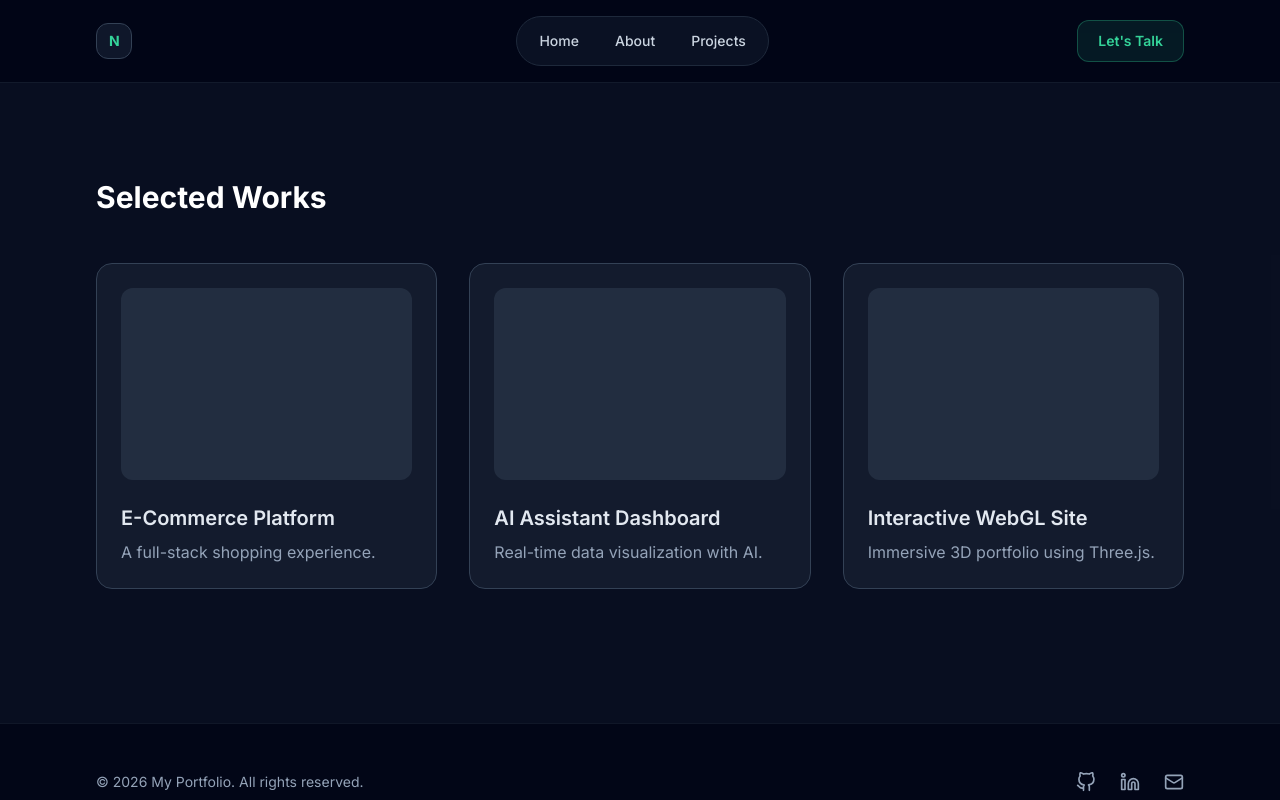
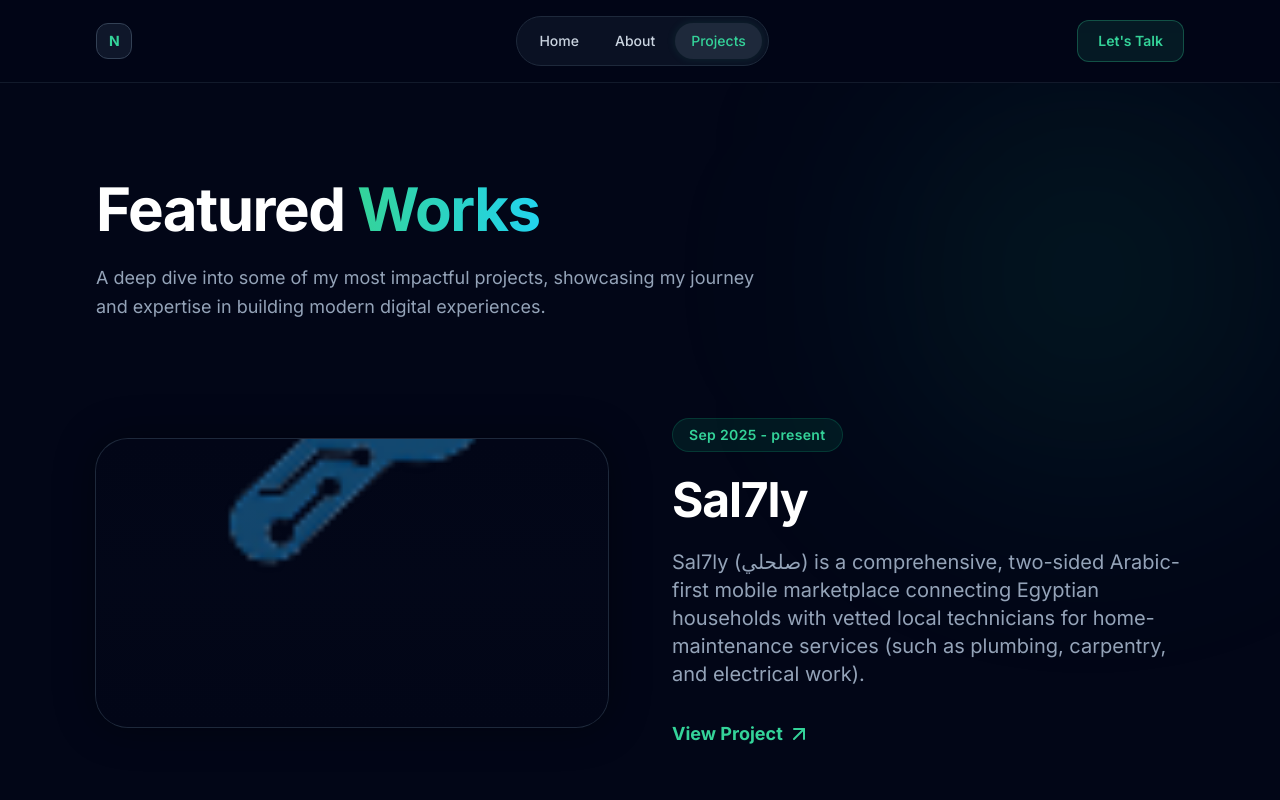
Before and after one commit to Nouh1408/Portfolio, a React app: page /projects in a window 1280 px wide. Shown: the top 800 px of the page. Built offline with nearby package versions, Linux system fonts and the light colour scheme; the HTML template or start-up script is replaced by a standard one.

Commit message:
feat: implement portfolio structure with navigation, footer, project listing, and project data management

```diff
--- a/src/App.jsx
+++ b/src/App.jsx
@@ -1,11 +1,22 @@
 import { Mail } from "lucide-react";
-import { Link, Outlet } from "react-router-dom";
+import { Link, Outlet, useLocation } from "react-router-dom";
 
 const GithubIcon = (props) => <svg viewBox="0 0 24 24" fill="none" stroke="currentColor" strokeWidth="2" strokeLinecap="round" strokeLinejoin="round" {...props}><path d="M9 19c-5 1.5-5-2.5-7-3m14 6v-3.87a3.37 3.37 0 0 0-.94-2.61c3.14-.35 6.44-1.54 6.44-7A5.44 5.44 0 0 0 20 4.77 5.07 5.07 0 0 0 19.91 1S18.73.65 16 2.48a13.38 13.38 0 0 0-7 0C6.27.65 5.09 1 5.09 1A5.07 5.07 0 0 0 5 4.77a5.44 5.44 0 0 0-1.5 3.78c0 5.42 3.3 6.61 6.44 7A3.37 3.37 0 0 0 9 18.13V22"></path></svg>;
 const LinkedinIcon = (props) => <svg viewBox="0 0 24 24" fill="none" stroke="currentColor" strokeWidth="2" strokeLinecap="round" strokeLinejoin="round" {...props}><path d="M16 8a6 6 0 0 1 6 6v7h-4v-7a2 2 0 0 0-2-2 2 2 0 0 0-2 2v7h-4v-7a6 6 0 0 1 6-6z"></path><rect x="2" y="9" width="4" height="12"></rect><circle cx="4" cy="4" r="2"></circle></svg>;
 
 
 function Navbar() {
+  const location = useLocation();
+
+  const getLinkClass = (path) => {
+    const isActive = location.pathname === path;
+    return `rounded-full px-4 py-2 text-sm font-medium transition-all ${
+      isActive
+        ? "bg-slate-800 text-emerald-400 shadow-[0_0_10px_rgba(52,211,153,0.1)]"
+        : "text-slate-300 hover:bg-slate-800 hover:text-emerald-400"
+    }`;
+  };
+
   return (
     <nav className="sticky top-0 z-50 border-b border-slate-800/60 bg-slate-950/80 px-6 py-4 backdrop-blur-xl lg:px-24">
   <div className="mx-auto flex max-w-7xl items-center justify-between">
@@ -20,24 +31,15 @@ function Navbar() {
     </Link>
 
     <div className="hidden items-center gap-1 rounded-full border border-slate-800 bg-slate-900/70 p-1.5 md:flex">
-      <Link
-        to="/"
-        className="rounded-full px-4 py-2 text-sm font-medium text-slate-300 transition-all hover:bg-slate-800 hover:text-emerald-400"
-      >
+      <Link to="/" className={getLinkClass("/")}>
         Home
       </Link>
 
-      <Link
-        to="/about"
-        className="rounded-full px-4 py-2 text-sm font-medium text-slate-300 transition-all hover:bg-slate-800 hover:text-emerald-400"
-      >
+      <Link to="/about" className={getLinkClass("/about")}>
         About
       </Link>
 
-      <Link
-        to="/projects"
-        className="rounded-full px-4 py-2 text-sm font-medium text-slate-300 transition-all hover:bg-slate-800 hover:text-emerald-400"
-      >
+      <Link to="/projects" className={getLinkClass("/projects")}>
         Projects
       </Link>
     </div>
--- a/src/Projects.jsx
+++ b/src/Projects.jsx
@@ -1,32 +1,74 @@
+import { projects } from "./data/data";
+import { ArrowUpRight } from "lucide-react";
+
 export default function Projects() {
-  const projects = [
-    { title: "E-Commerce Platform", desc: "A full-stack shopping experience." },
-    {
-      title: "AI Assistant Dashboard",
-      desc: "Real-time data visualization with AI.",
-    },
-    {
-      title: "Interactive WebGL Site",
-      desc: "Immersive 3D portfolio using Three.js.",
-    },
-  ];
+  return (
+    <section className="px-8 py-24 lg:px-24 min-h-[80vh] relative overflow-hidden flex-grow flex flex-col justify-center">
+      {/* Background elements */}
+      <div className="absolute top-0 right-0 w-96 h-96 bg-emerald-500/10 blur-[120px] rounded-full pointer-events-none -z-10"></div>
+      <div className="absolute bottom-0 left-0 w-96 h-96 bg-cyan-500/10 blur-[120px] rounded-full pointer-events-none -z-10"></div>
 
-  return (
-    <section className="px-8 py-24 lg:px-24 bg-slate-900/50 min-h-[80vh]">
-      <h2 className="text-3xl font-bold mb-12 text-white">Selected Works</h2>
-      <div className="grid grid-cols-1 md:grid-cols-2 lg:grid-cols-3 gap-8">
+      <div className="max-w-6xl mx-auto w-full">
+        <div className="mb-16 lg:mb-24 text-center lg:text-left">
+          <h2 className="text-4xl md:text-6xl font-extrabold text-white mb-6 tracking-tight">
+            Featured <span className="text-transparent bg-clip-text bg-gradient-to-r from-emerald-400 to-cyan-400">Works</span>
+          </h2>
+          <p className="text-lg text-slate-400 max-w-2xl mx-auto lg:mx-0 leading-relaxed">
+            A deep dive into some of my most impactful projects, showcasing my journey and expertise in building modern digital experiences.
+          </p>
+        </div>
+
+        <div className="flex flex-col gap-16 lg:gap-32">
           {projects.map((p, idx) => (
             <div
-            key={idx}
-            className="group p-6 bg-slate-800/50 border border-slate-700 rounded-2xl hover:border-emerald-500/50 hover:bg-slate-800 transition-all cursor-pointer"
+              key={p.id}
+              className={`flex flex-col ${idx % 2 === 1 ? 'lg:flex-row-reverse' : 'lg:flex-row'} gap-8 lg:gap-16 items-center group`}
             >
-            <div className="h-48 mb-6 bg-slate-700/50 rounded-xl group-hover:scale-[1.02] transition-transform duration-300"></div>
-            <h3 className="text-xl font-semibold text-slate-200 group-hover:text-emerald-400 transition-colors">
+              {/* Image Section */}
+              <div className="w-full lg:w-1/2 aspect-[4/3] lg:aspect-video rounded-[2rem] overflow-hidden relative shadow-[0_0_40px_rgba(0,0,0,0.4)] ring-1 ring-slate-800 group-hover:ring-emerald-500/40 transition-all duration-500">
+                {p.image ? (
+                  <img
+                    src={p.image}
+                    alt={p.title}
+                    className="w-full h-full object-cover group-hover:scale-105 transition-transform duration-700 ease-out"
+                  />
+                ) : (
+                  <div className="w-full h-full bg-slate-800/40 flex items-center justify-center text-slate-600">
+                    <span className="text-lg font-medium">Image coming soon</span>
+                  </div>
+                )}
+                <div className="absolute inset-0 bg-gradient-to-t from-slate-950 via-slate-900/10 to-transparent opacity-60 group-hover:opacity-30 transition-opacity duration-500 pointer-events-none"></div>
+              </div>
+
+              {/* Text Section */}
+              <div className="w-full lg:w-1/2 flex flex-col justify-center space-y-6">
+                <div className="inline-flex items-center px-4 py-1.5 rounded-full bg-emerald-500/10 border border-emerald-500/20 text-emerald-400 text-sm font-semibold self-start tracking-wide">
+                  {p.date}
+                </div>
+
+                <h3 className="text-3xl lg:text-5xl font-bold text-white group-hover:text-emerald-300 transition-colors duration-300 tracking-tight">
                   {p.title}
                 </h3>
-            <p className="mt-2 text-slate-400">{p.desc}</p>
+
+                <p className="text-slate-400 text-lg lg:text-xl leading-relaxed">
+                  {p.description}
+                </p>
+
+                <div className="pt-2">
+                  <a
+                    href={p.link}
+                    target="_blank"
+                    rel="noopener noreferrer"
+                    className="inline-flex items-center text-emerald-400 font-bold text-lg hover:text-emerald-300 transition-colors group/link"
+                  >
+                    View Project
+                    <ArrowUpRight className="w-6 h-6 ml-1 group-hover/link:translate-x-1 group-hover/link:-translate-y-1 transition-transform" />
+                  </a>
+                </div>
+              </div>
             </div>
           ))}
+        </div>
       </div>
     </section>
   );
--- a/src/data/data.js
+++ b/src/data/data.js
@@ -76,5 +76,6 @@ export const projects = [
     description: "ITI Final Exam Project.",
     image: "",
     link: "#",
+    date:"March 2025 "
   },
 ];
```
Lines whose indentation alone changed are shown as unchanged.
